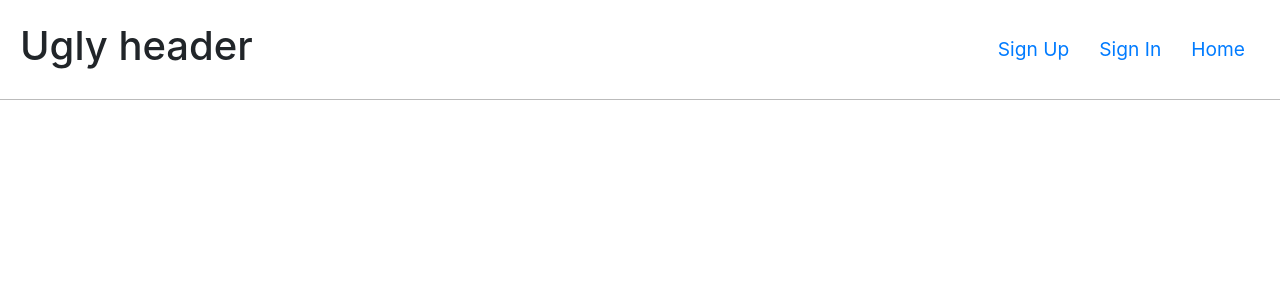
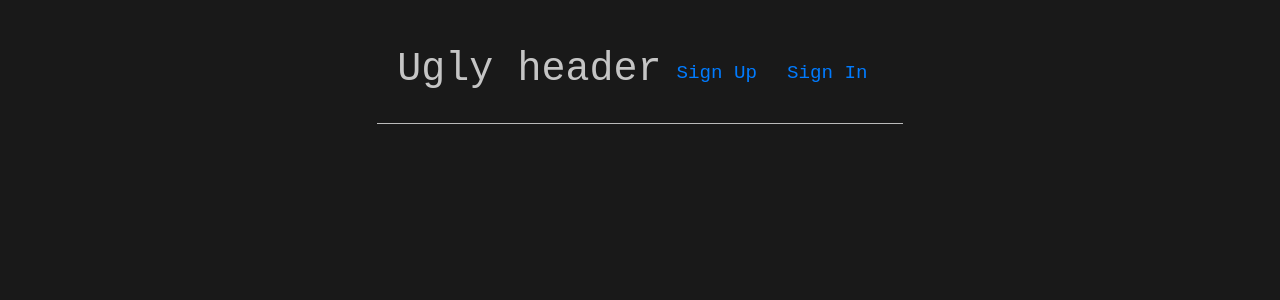
Before and after one commit to NanZ-hash/Quara, a React (Create React App) app: page / in a window 1280 px wide. Shown: the top 300 px of the page. Built offline with nearby package versions, Linux system fonts and the light colour scheme.

Commit message:
re-config the routes for the app and header components

```diff
--- a/src/App.css
+++ b/src/App.css
@@ -36,3 +36,24 @@
     transform: rotate(360deg);
   }
 }
+
+body{
+
+  color: rgba(255,255,255,.75);
+  font-family: 'Anonymous Pro', monospace;
+  background-color: rgb(25,25,25);
+  text-align: center;
+	width: 100%;
+	margin: auto ;
+	padding: 3vh;
+	display: flex;
+	flex-direction: column;
+	justify-content: center;
+	align-items: center;
+}
+.div{
+  color: rgba(255,255,255,.75);
+  font-size:20px;
+  text-decoration: none;
+
+}
--- a/src/App.js
+++ b/src/App.js
@@ -1,6 +1,7 @@
 import React, { Component } from 'react'
 import './App.scss'
-import { Route } from 'react-router-dom'
+import './App.css'
+import { Route ,Link, BrowserRouter as Router } from 'react-router-dom'
 
 import AuthenticatedRoute from './auth/components/AuthenticatedRoute'
 import Header from './header/Header'
@@ -50,7 +51,20 @@ class App extends Component {
           <AuthenticatedRoute user={user} path='/change-password' render={() => (
             <ChangePassword alert={this.alert} user={user} />
           )} />
+          <AuthenticatedRoute user={user} path='/' render={() => (
+            <div>
+            <Link className ={'div'} to="/joke">Tell you a joke</Link>
+            <h1> OR </h1>
+            <Link className ={'div'} to="/story">Read you a story</Link>
+            <div>
+            <Link className ={'div'} to="/library">library</Link>
+            </div>
+            </div>
+          )} />
+
         </main>
+        {/* the route to my main Component after authorizing it to enter the app */}
+
       </React.Fragment>
     )
   }
--- a/src/header/Header.js
+++ b/src/header/Header.js
@@ -17,11 +17,11 @@ const unauthenticatedOptions = (
   </React.Fragment>
 )
 
-const alwaysOptions = (
-  <React.Fragment>
-    <Link to="/">Home</Link>
-  </React.Fragment>
-)
+// const alwaysOptions = (
+//   <React.Fragment>
+//     <Link to="/">Home</Link>
+//   </React.Fragment>
+// )
 
 const Header = ({ user }) => (
   <header className="main-header">
@@ -29,7 +29,7 @@ const Header = ({ user }) => (
     <nav>
       { user && <span>Welcome, {user.username}</span>}
       { user ? authenticatedOptions : unauthenticatedOptions }
-      { alwaysOptions }
+      {/* { alwaysOptions } */}
     </nav>
   </header>
 )
```
